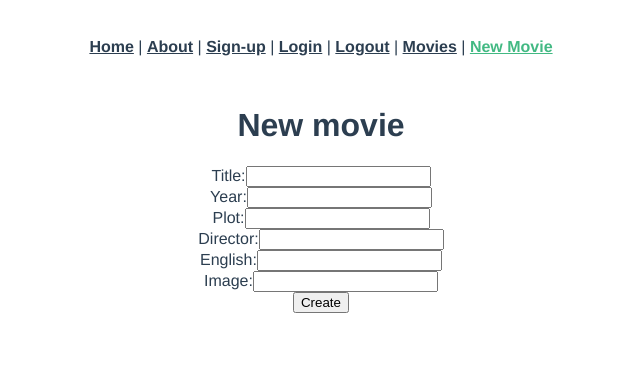
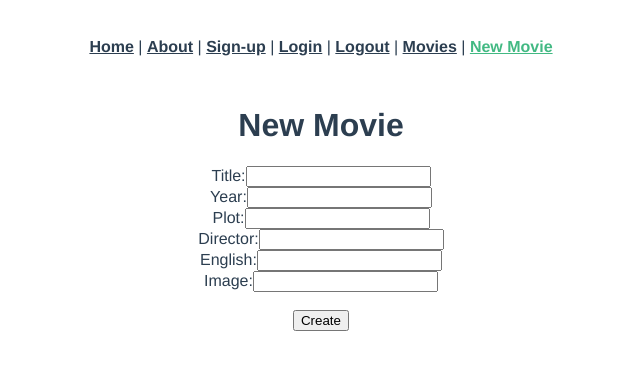
Before and after one commit to charlottemoche/vue-movie-app, a Vue app: page /movies/new in a window 1280 px wide. Shown: the top 370 px of the page, without its empty margins (319-959 px from the left). Built offline with nearby package versions, Linux system fonts and the light colour scheme.

Commit message:
moves buttons

```diff
--- a/src/views/MoviesNew.vue
+++ b/src/views/MoviesNew.vue
@@ -1,7 +1,7 @@
 <template>
   <div class="movies-new">
     <form v-on:submit.prevent="createMovie()">
-      <h1>New movie</h1>
+      <h1>New Movie</h1>
       <ul>
         <li class="text-danger" v-for="error in errors" v-bind:key="error">
           {{ error }}
@@ -31,6 +31,7 @@
         <label>Image:</label>
         <input type="text" class="form-control" v-model="image" />
       </div>
+      <br />
       <input type="submit" class="btn btn-primary" value="Create" />
     </form>
   </div>
--- a/src/views/MoviesShow.vue
+++ b/src/views/MoviesShow.vue
@@ -1,13 +1,13 @@
 <template>
   <div class="movies-show">
-    <h1>Title: {{ movie.title }}</h1>
+    <img :src="movie.image" alt="" />
+    <br />
+    <br />
     <router-link :to="`/movies/${movie.id}/edit`">
       <button>Edit</button>
     </router-link>
     <button v-on:click="destroyMovie()">Delete</button>
-    <br />
-    <br />
-    <img :src="movie.image" alt="" />
+    <p>Title: {{ movie.title }}</p>
     <p>Year: {{ movie.year }}</p>
     <p>Director: {{ movie.director }}</p>
     <p>Plot: {{ movie.plot }}</p>
```
